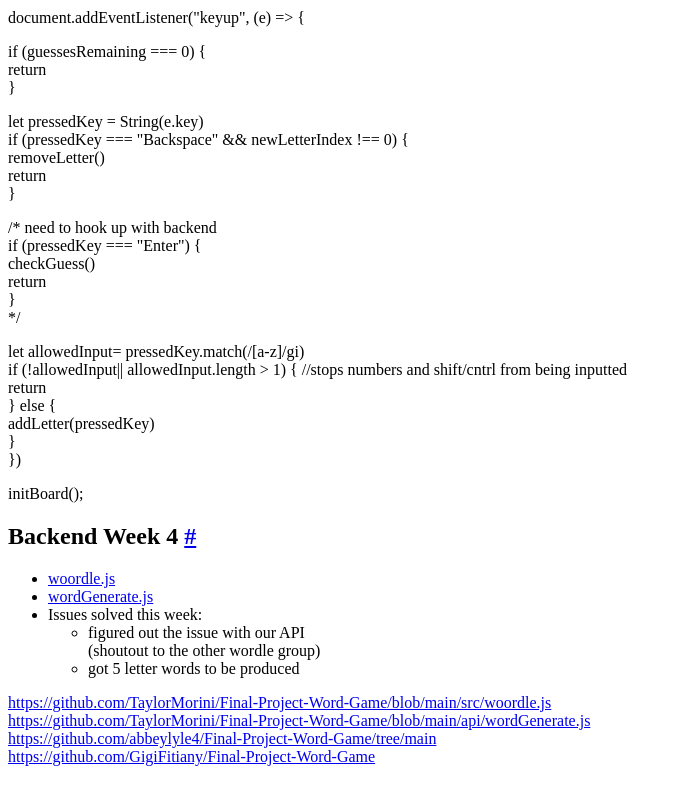
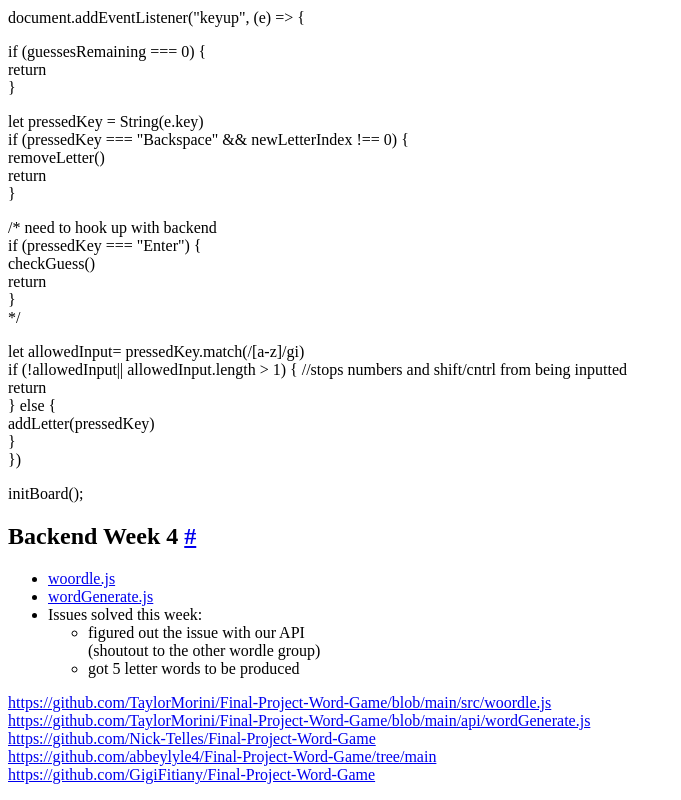
Before and after one commit to kfo5087/TeamNotes, an Eleventy site: page posts/sundaycheckin4.md in a window 1280 px wide. Shown: the part 2459-3259 px from the top of the page, without its empty margins (0-681 px from the left). Built offline with nearby package versions, Linux system fonts and the light colour scheme; Eleventy itself is replaced by a stand-in of ours; files that its build step writes are made by us from their sources.

Commit message:
sunday check in

```diff
--- a/posts/sundaycheckin4.md
+++ b/posts/sundaycheckin4.md
@@ -170,5 +170,6 @@ initBoard();
 
 https://github.com/TaylorMorini/Final-Project-Word-Game/blob/main/src/woordle.js
 https://github.com/TaylorMorini/Final-Project-Word-Game/blob/main/api/wordGenerate.js
+https://github.com/Nick-Telles/Final-Project-Word-Game
 https://github.com/abbeylyle4/Final-Project-Word-Game/tree/main
 https://github.com/GigiFitiany/Final-Project-Word-Game
```
